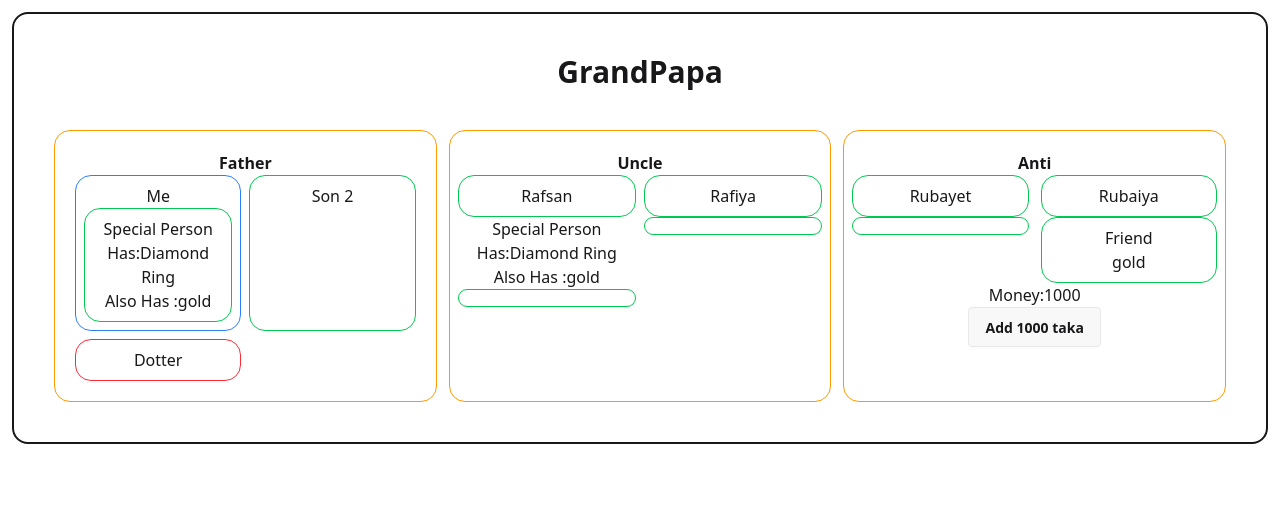
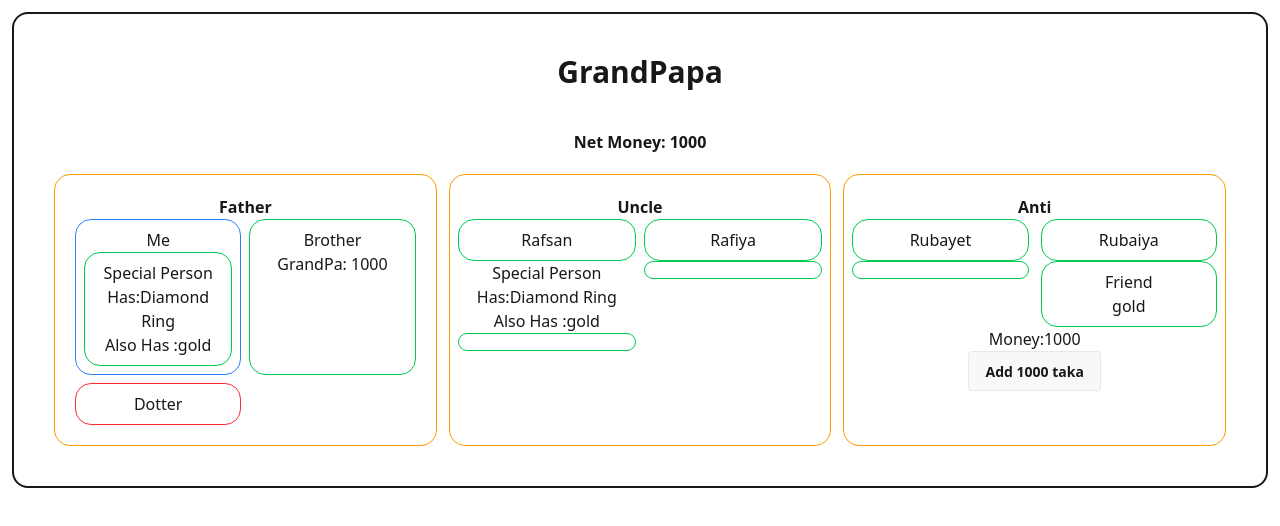
Before and after one commit to sadhin28/Form-master-class, a React (Vite) app: page / in a window 1280 px wide. Shown: the top 526 px of the page. Built offline with nearby package versions, Linux system fonts and the light colour scheme.

Commit message:
add context api for grand papa

```diff
--- a/src/Component/Brother/Brother.jsx
+++ b/src/Component/Brother/Brother.jsx
@@ -1,8 +1,12 @@
+import { useContext } from "react";
+import { MoneyContext } from "../GrandPa/GrandPa";
 
 const Brother = () => {
+       const [money]=useContext(MoneyContext);
     return (
         <div>
-            <h1>Son 2</h1>
+            <h1>Brother</h1>
+            <p>GrandPa: {money}</p>
         </div>
     );
 };
--- a/src/Component/GrandPa/GrandPa.jsx
+++ b/src/Component/GrandPa/GrandPa.jsx
@@ -11,6 +11,7 @@ const GrandPa = () => {
     return (
         <div className=" border-2 m-3 p-10 rounded-2xl">
             <h1 className="mb-10 font-black text-3xl text-center">GrandPapa</h1>
+            <p className="text-center mb-5 font-black">Net Money: {money}</p>
            <MoneyContext.Provider value={[money,setmoney]}>
               <assetContext.Provider value="gold">
             <div className=" grid lg:grid-cols-3 md:grid-cols-2 gap-3 justify-center">
```
